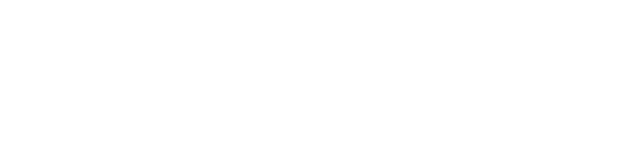
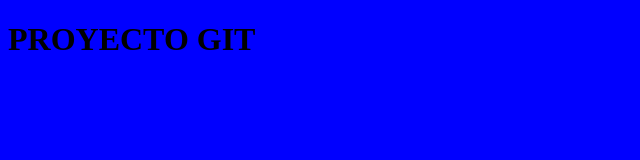
Before and after one commit to pipiwave/PruebasGit, a plain HTML site: page index.html in a window 1280 px wide. Shown: the whole page, without its empty margins (0-640 px from the left). Drawn offline with Linux system fonts and the light colour scheme.

Commit message:
parrafo y color de fondo

```diff
--- a/index.html
+++ b/index.html
@@ -4,8 +4,9 @@
     <meta charset="UTF-8">
     <meta name="viewport" content="width=device-width, initial-scale=1.0">
     <title>PROYECTO A</title>
+    <link href="styles.css" rel="stylesheet" type="text/css">
 </head>
 <body>
-
+    <h1>PROYECTO GIT</h1>
 </body>
 </html>
--- /dev/null
+++ b/styles.css
@@ -0,0 +1,3 @@
+body{
+    background-color: blue
+}
```
Also changed, not shown: javascript/javascript.js (added).
